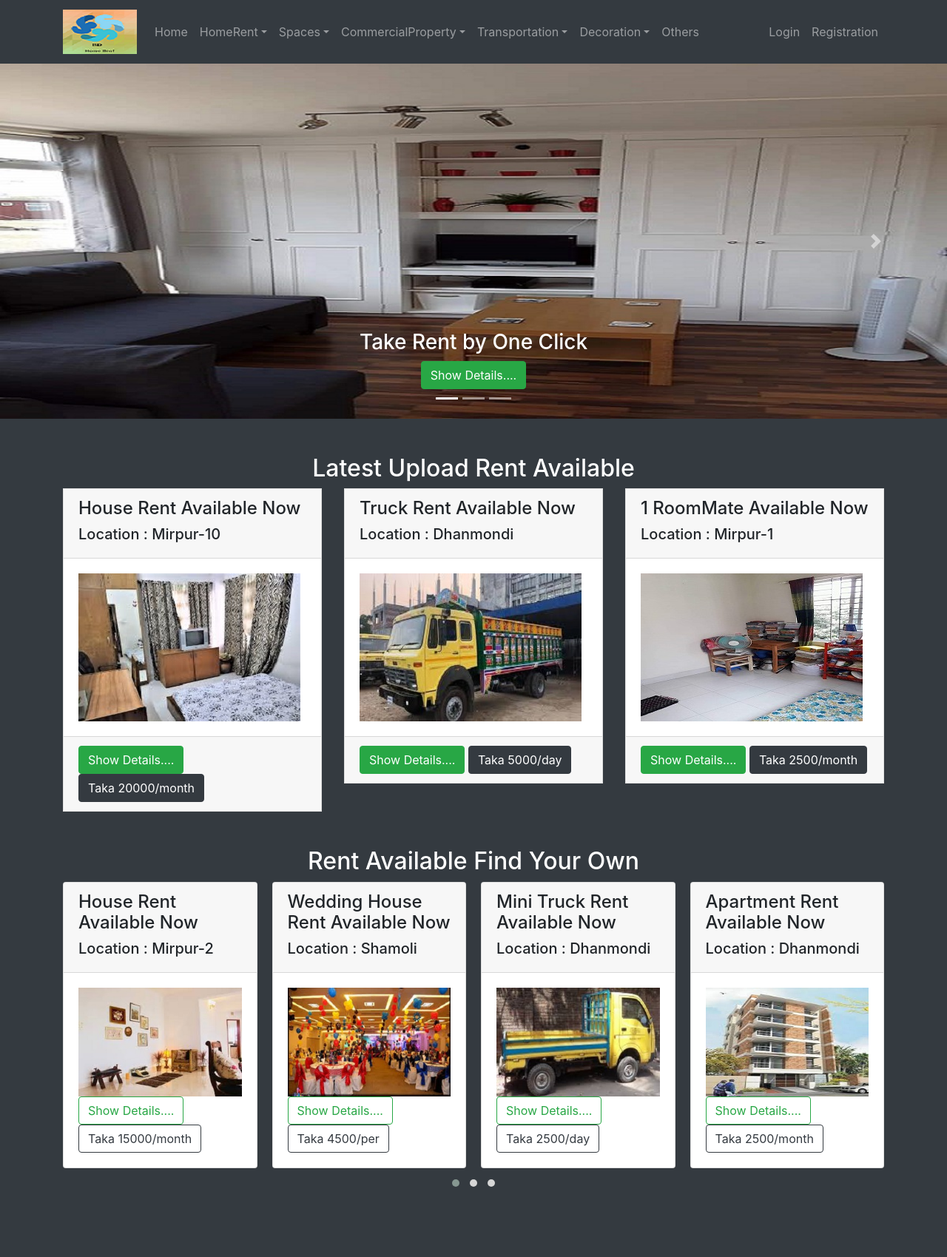
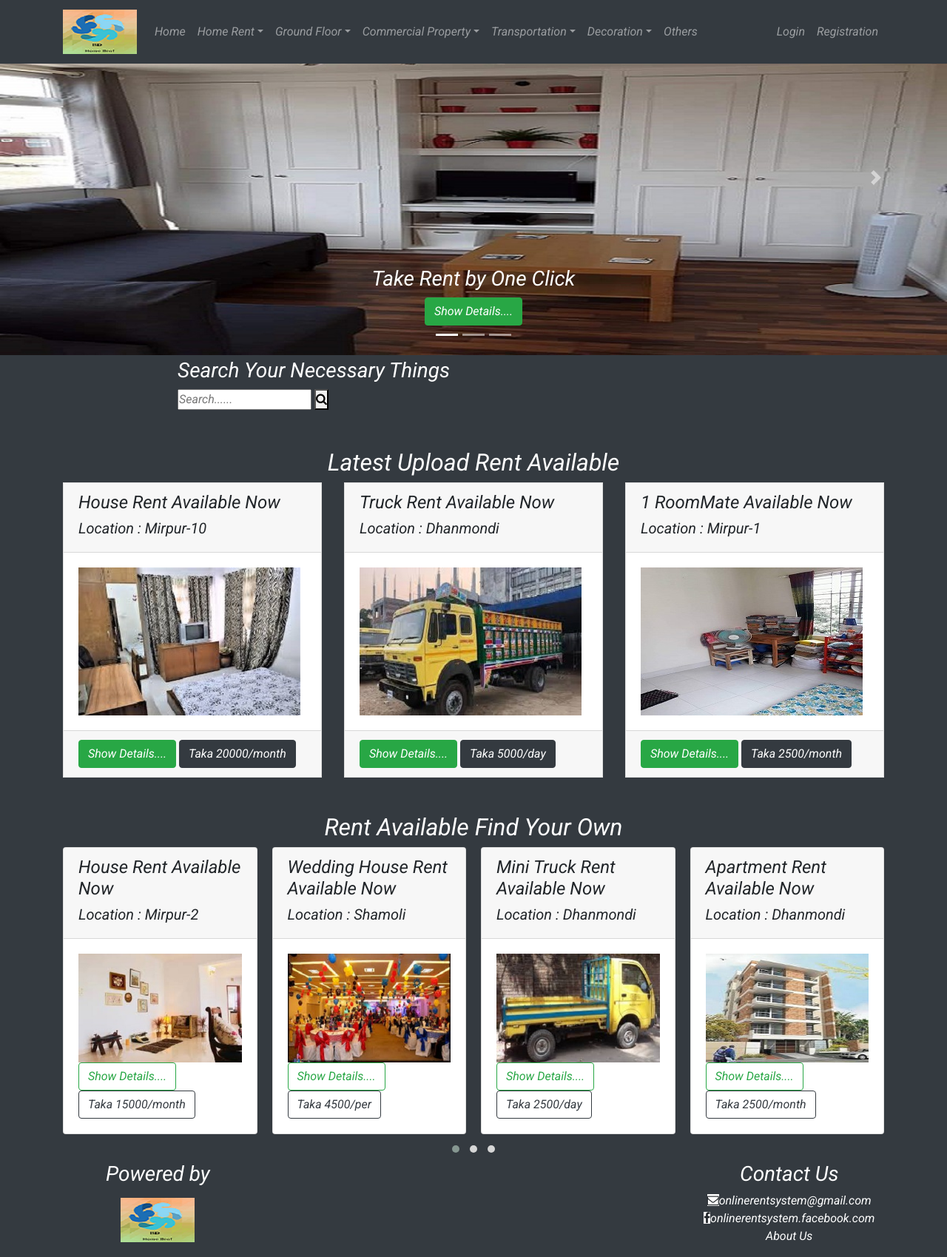
Before and after one commit to Khairul-Anam-Mubin/OnlineRentAdvertisementSystem, a PHP site: page / in a window 1280 px wide. Shown: the whole page at 74% size. Before the commit the page ends 1604 px from the top, so only its background shows below. Run offline with PHP 8.4, Linux system fonts and the light colour scheme.

Commit message:
Add files via upload

```diff
--- a/OnlineRentAdvertisementSystem/index.php
+++ b/OnlineRentAdvertisementSystem/index.php
@@ -4,15 +4,16 @@
     <meta charset="UTF-8">
 
     <title>Home</title>
-
     <link rel="stylesheet" href="asset/css/bootstrap.css"/>
     <link rel="stylesheet" href="asset/css/owl.carousel.min.css"/>
     <link rel="stylesheet" href="asset/css/owl.theme.default.min.css"/>
-
+    <link rel="stylesheet" href="https://cdnjs.cloudflare.com/ajax/libs/font-awesome/4.7.0/css/font-awesome.min.css">
+    <link rel="stylesheet" href="asset/css/style.css">
     </head>
 <body>
 <!--start navbar-->
-<nav class="navbar navbar-expand-md bg-dark navbar-dark">
+<header>
+        <nav class="navbar navbar-expand-md fixed-top bg-dark navbar-dark">
             <div class="container">
                 <a href="" class="navbar-brand">
                     <img src="asset/img/logo.png">
@@ -25,7 +26,7 @@
                 <div class="collapse navbar-collapse" id="manu">
                     <ul class="navbar-nav">
                         <li><a href="" class="nav-link">Home</a></li>
-                <li class="dropdown"><a href="" class="nav-link dropdown-toggle" data-toggle="dropdown">HomeRent</a>
+                        <li class="dropdown"><a href="" class="nav-link dropdown-toggle" data-toggle="dropdown">Home Rent</a>
                             <ul class="dropdown-menu">
                                 <!--sub manu-->
                                 <li><a href="" class="dropdown-item"> Flat</a> </li>
@@ -33,7 +34,7 @@
                                 <li><a href="" class="dropdown-item"> Hostel</a> </li>
                             </ul>
                         </li>
-                <li class="dropdown"><a href="" class="nav-link dropdown-toggle" data-toggle="dropdown">Spaces</a>
+                        <li class="dropdown"><a href="" class="nav-link dropdown-toggle" data-toggle="dropdown">Ground Floor</a>
                             <ul class="dropdown-menu">
                                 <!--sub manu-->
                                 <li><a href="" class="dropdown-item"> Shop</a> </li>
@@ -43,13 +44,13 @@
 
                             </ul>
                         </li>
-                <li class="dropdown"><a href="" class="nav-link dropdown-toggle" data-toggle="dropdown">CommercialProperty</a>
+                        <li class="dropdown"><a href="" class="nav-link dropdown-toggle" data-toggle="dropdown">Commercial Property</a>
                             <ul class="dropdown-menu">
                                 <li><a href="" class="dropdown-item"> Party Center</a> </li>
                                 <li><a href="" class="dropdown-item"> Conference Room</a> </li>
-                        <li><a href="" class="dropdown-item"> Convention Hall</a> </li>
+                                <li><a href="" class="dropdown-item"> Conventional Hall</a> </li>
                                 <li><a href="" class="dropdown-item"> Community Center</a> </li>
-                        <li><a href="" class="dropdown-item"> Restaurant</a> </li>
+                                <li><a href="" class="dropdown-item"> Restaurant Center</a> </li>
 
                             </ul>
                         </li>
@@ -78,8 +79,9 @@
                 </div>
             </div>
         </nav>
+</header>
+
 <!--end navbar-->
-
 
 <div class="carousel slide" data-ride="carousel" data-interval="1800" id="slider"><!--data-interval="1000" use time duration-->
     <ol class="carousel-indicators"><!--for underline -->
@@ -120,6 +122,14 @@
     </a>
 
 </div>
+<!--for search button-->
+<section class="py-1 bg-dark"><!---->
+    <form class="example" action="index.php" style="margin:auto;max-width:800px">
+        <h3 style="color: white">Search Your Necessary Things</h3>
+        <input type="text" placeholder="Search......" name="searchbtn">
+        <button type="submit"><i class="fa fa-search"></i></button>
+    </form>
+</section>
 
 <section class="py-5 bg-dark"><!---->
     <div class="container">
@@ -404,6 +414,69 @@
     </div>
 </div>
 
+<!--footer-->
+<footer>
+    <section class="footer-widget-area footer-widget-area-bg bg-dark">
+        <div class="container-fluid text-center ">
+            <div class="row">
+                <div class="col-md-4 col-sm-12 col-xs-12">
+                    <div class="footer-widget">
+                        <div class="sidebar-widget-wrapper">
+                            <div class="footer-widget-header clearfix">
+                                <h3 style="color: white">Powered by</h3>
+                            </div>
+                            <p></p>
+                            <div class="footer-subscription">
+                                <li><a href=""><img src="asset/img/logo.png"></a></li>
+                            </div>
+                        </div>
+                    </div>
+
+                </div> <!--  end .col-md-4 col-sm-12 -->
+
+                <div class="col-md-4 col-sm-12 col-xs-12 ml-auto">
+                    <div class="footer-widget clearfix">
+                        <div class="sidebar-widget-wrapper">
+                            <div class="footer-widget-header clearfix">
+                                <h3 style="color: white">Contact Us</h3>
+                            </div>  <!--  end .footer-widget-header -->
+                            <ul class="footer-useful-links">
+                                <li>
+                                    <div class="textwidget">
+                                        <i class="fa fa-envelope-o fa-contact bg-white"></i><a href=""<h6 style="color: white">onlinerentsystem@gmail.com</h6></a>
+                                    </div>
+                                </li>
+                                <li>
+                                    <div class="textwidget">
+                                        <i class="fa fa-facebook fa-contact bg-white"></i><a href=""<h6 style="color: white">onlinerentsystem.facebook.com</h6></a>
+                                    </div>
+                                </li>
+                                <li>
+                                    <div class="textwidget">
+                                        <i class=" fa-contact bg-white"></i><a href=""<h6 style="color: white">About Us</h6></a>
+                                    </div>
+                                </li>
+
+                            </ul>
+
+                        </div> <!--  end .footer-widget  -->
+
+                    </div> <!--  end .footer-widget  -->
+
+                </div> <!--  end .col-md-4 col-sm-12 -->
+
+            </div> <!-- end row  -->
+
+        </div> <!-- end .container  -->
+
+    </section> <!--  end .footer-widget-area  -->
+
+    <!--FOOTER CONTENT  -->
+<!--  end .footer-content  -->
+
+</footer>
+
+
 <script src="asset/js/jquery-3.5.1.js"></script>
 <script src="asset/js/owl.carousel.js"></script>
 <script src="asset/js/bootstrap.bundle.js"></script>
```
Lines whose indentation alone changed are shown as unchanged.
